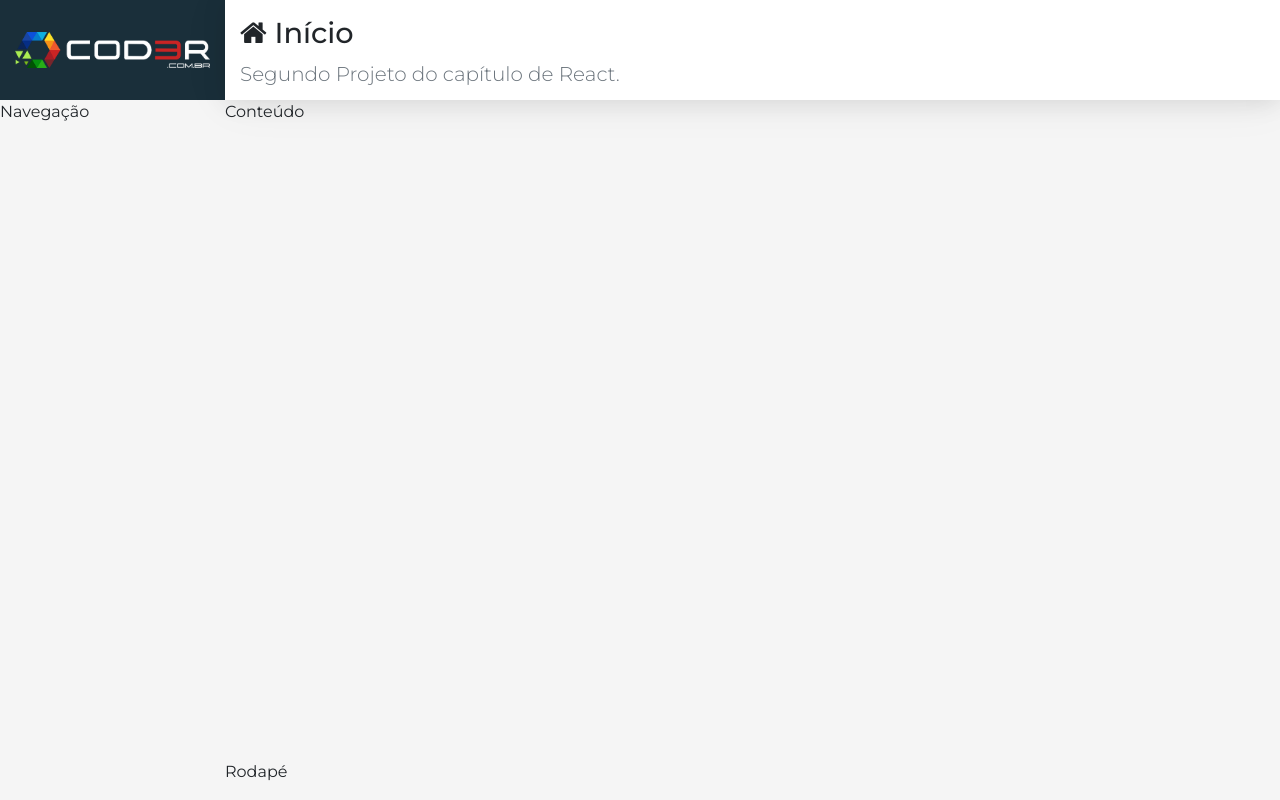
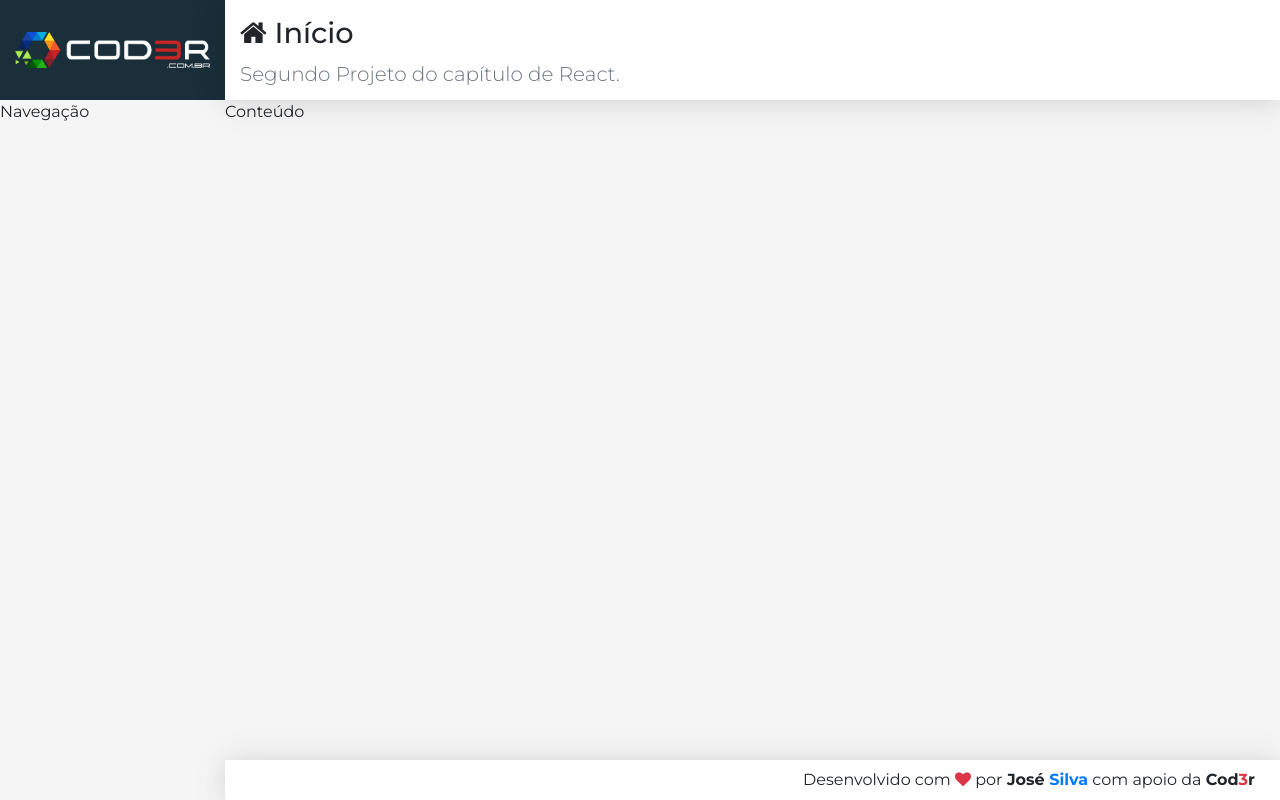
Before and after one commit to jnsilva1/curso-web-moderno, a React (Create React App) app in the folder 21 - react/crud/frontend/: page / in a window 1280 px wide. Built offline with nearby package versions, Linux system fonts and the light colour scheme.

Commit message:
Componente Rodapé

```diff
--- a/21 - react/crud/frontend/src/components/template/Footer.css
+++ b/21 - react/crud/frontend/src/components/template/Footer.css
@@ -0,0 +1,8 @@
+footer.footer{
+    display: flex;
+    align-items: center;
+    justify-content: flex-end;
+    padding: 0 25px;
+    background-color: #FFF;
+    box-shadow: var(--shadow);
+}
--- a/21 - react/crud/frontend/src/components/template/Footer.jsx
+++ b/21 - react/crud/frontend/src/components/template/Footer.jsx
@@ -3,6 +3,9 @@ import React from 'react'
 
 const Footer = props =>
     <footer className="footer">
-        Rodapé
+        <span>
+            Desenvolvido com <i className="fa fa-heart text-danger"></i> por
+            <strong> José <span className='text-primary'>Silva</span></strong> com apoio da <strong> Cod<span className="text-danger">3</span>r</strong>
+        </span>
     </footer>
 export default Footer
```
